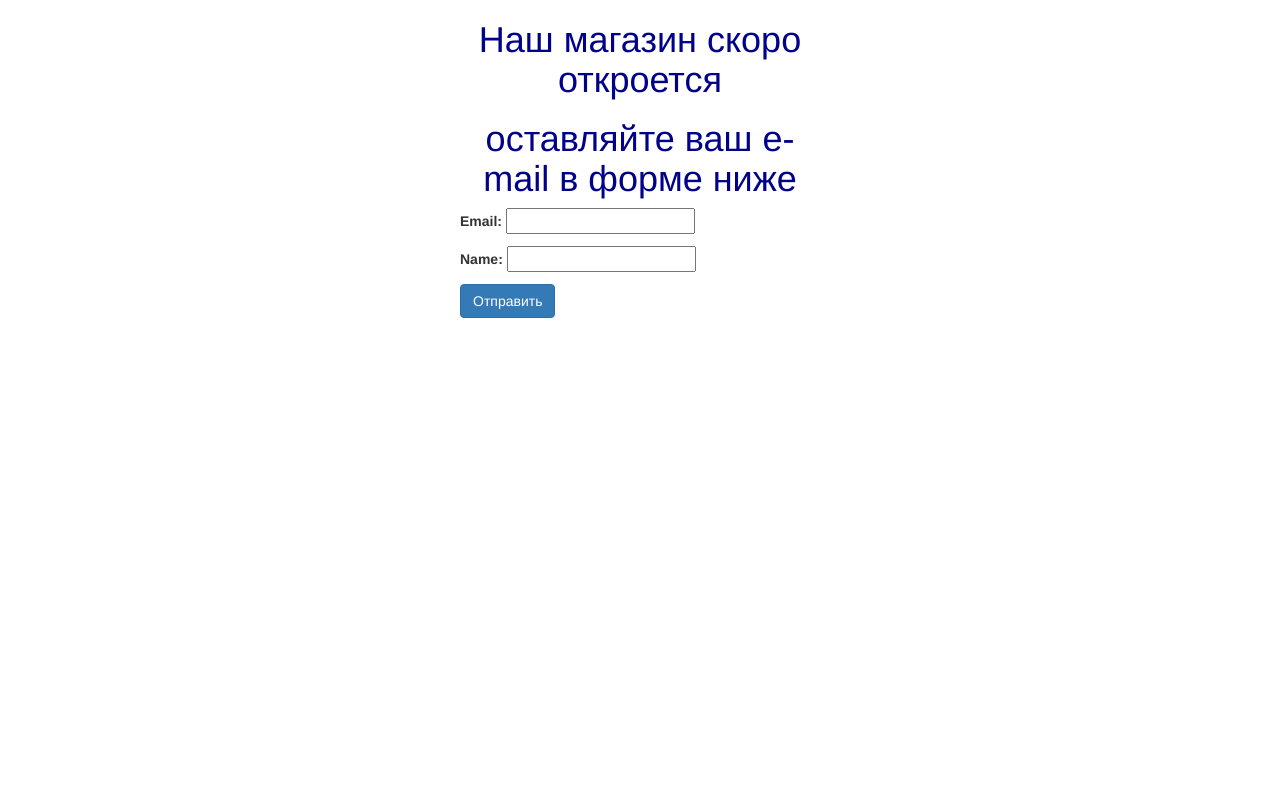
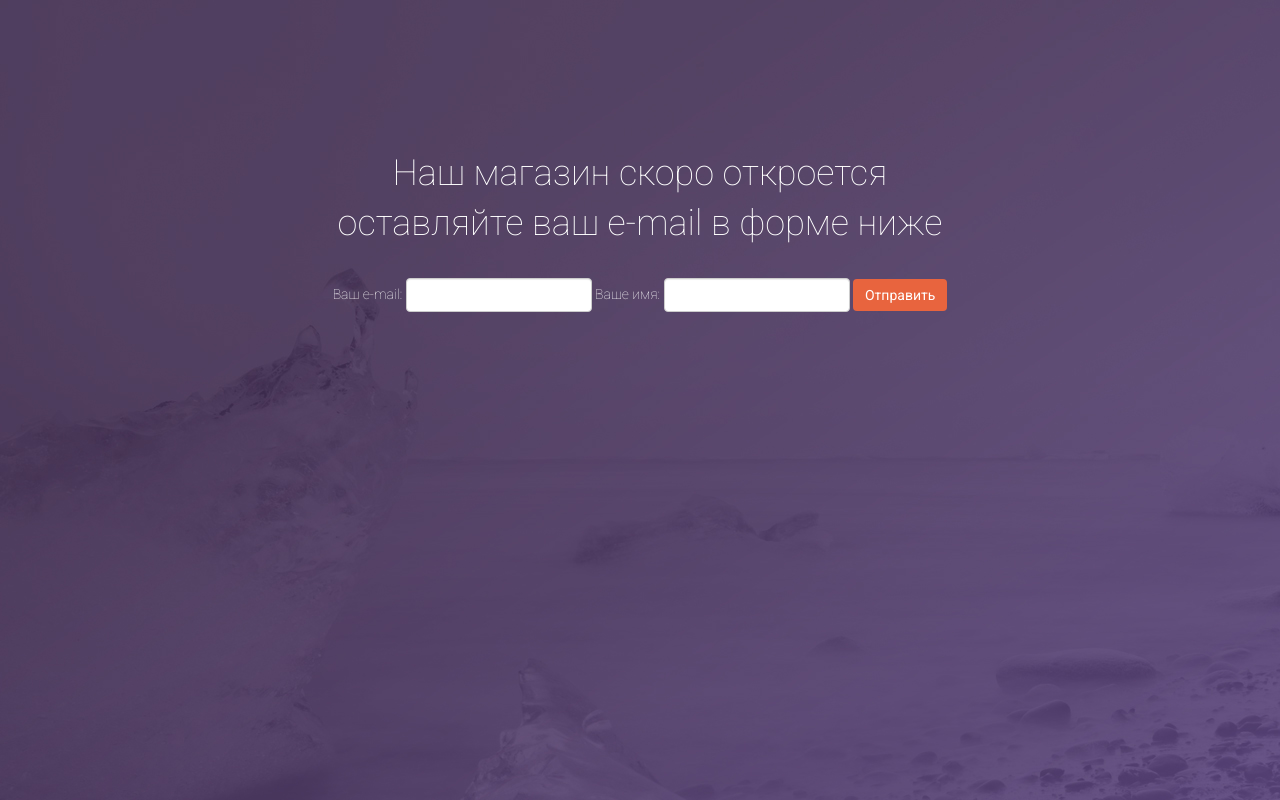
Before and after one commit to respsence/ExampleOnlineShop, a Django app: page /landing/ in a window 1280 px wide. Run offline with Django 3.2, Linux system fonts and the light colour scheme; some libraries are stand-ins or nearby versions.

Commit message:
landing page add: bootstap, html

```diff
--- a/Static/style.css
+++ b/Static/style.css
@@ -1,4 +1,36 @@
+html, body{
+    height: 100%;
+    max-height: 100%;
+    font-family: "Roboto", sans-serif;
+}
+.top-container{
+    padding-top:10%;
+}
+.general-container{
+    background: url("img/bg_image.jpg");
+    height: 100%;
+
+}
+.general-container form{
+    margin-top: 30px;
+}
+.general-container form label{
+    font-weight: 100;
+    color: white;
+}
+
+.btn-orange{
+    background-color: #e8643e;
+    border:none;
+}
+
+.btn-orange:hover{
+    background-color: #de5129;
+    border:none;
+}
 .title{
-    color: darkblue;
     text-align: center;
+    color: white;
+    font-weight: 100;
+    line-height: 50px;
 }
--- a/templates/landing/landing.html
+++ b/templates/landing/landing.html
@@ -8,24 +8,33 @@
 
      <!-- Bootstrap-->
     <link rel="stylesheet" href="https://cdnjs.cloudflare.com/ajax/libs/twitter-bootstrap/3.3.6/css/bootstrap.min.css">
+
+    <link href="https://fonts.googleapis.com/css?family=Roboto:100,100i,300,300i,400" rel="stylesheet">
      <!-- Custom styles -->
     <link rel="stylesheet" href="{% static 'style.css' %}">
+
 </head>
 <body>
 
-    <div class="container">
-        <div class="row">
-            <div class="col-lg-4 col-lg-offset-4">
-                <h1 class="title">Наш магазин скоро откроется</h1>
-                <h1 class="title">оставляйте ваш e-mail в форме ниже</h1>
-                <div>
-                    <form action="" method="POST"> {% csrf_token %}
-                         {{ form.as_p }}
-                        <div>
-                            <button type="submit" class="btn btn-primary">Отправить</button>
-                        </div>
-                    </form>
-
+    <div class="general-container">
+        <div class="container top-container">
+            <div class="row">
+                <div class="col-lg-8 col-lg-offset-2">
+                    <h1 class="title">Наш магазин скоро откроется<br>
+                        оставляйте ваш e-mail в форме ниже</h1>
+                    <div>
+                        <form action="" method="POST" class="form-inline text-center"> {% csrf_token %}
+                            <label>Ваш e-mail: </label>
+                            <div class="form-group">
+                                 <input type="email" name ="{{ form.email.name }}" class="form-control">
+                            </div>
+                            <label>Ваше имя: </label>
+                            <div class="form-group">
+                                <input type="text" name ="{{ form.name.name }}" class="form-control">
+                            </div>
+                            <button type="submit" class="btn btn-primary btn-orange">Отправить</button>
+                        </form>
+                    </div>
                 </div>
             </div>
         </div>
```
Also changed, not shown: Static/img/bg_image.jpg (added), db.sqlite3.
